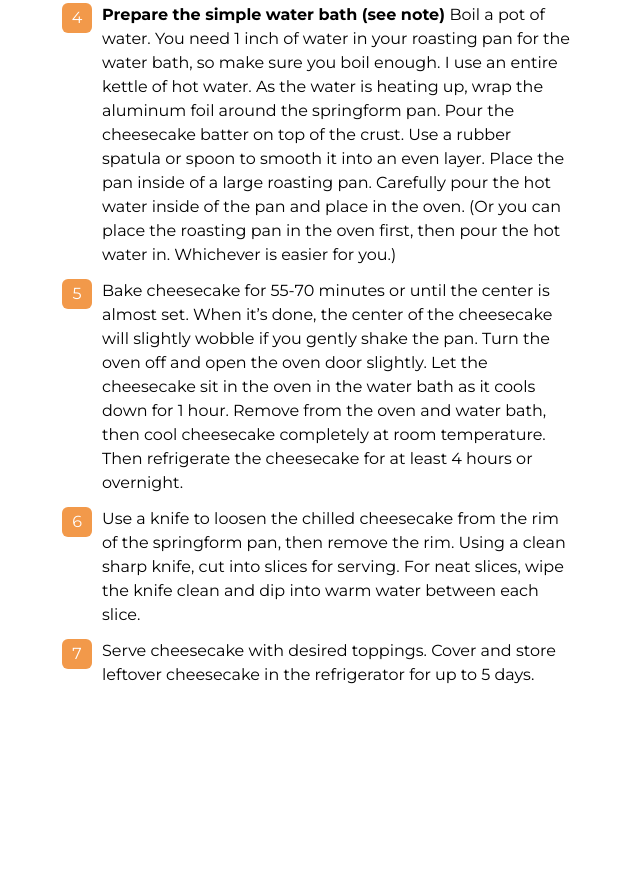
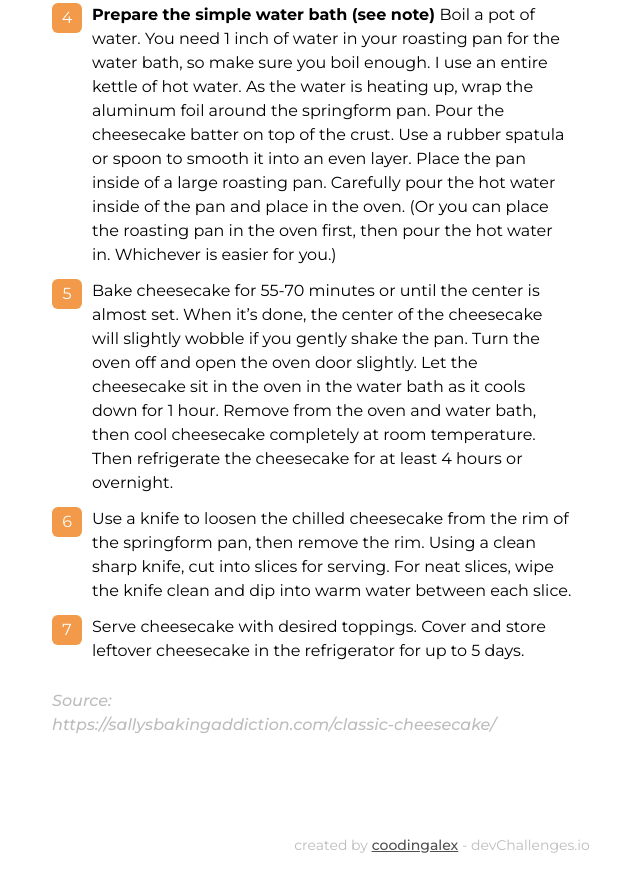
Before and after one commit to CoodingAlex/Recipe-Blog-devchallenges, a plain HTML site: page index.html in a window 1280 px wide. Shown: the part 1906-2780 px from the top of the page, without its empty margins (198-838 px from the left). Before the commit the page ends 2613 px from the top, so only its background shows below. Drawn offline with nearby package versions, Linux system fonts and the light colour scheme.

Commit message:
footer added

```diff
--- a/index.html
+++ b/index.html
@@ -184,9 +184,11 @@
                 </div>
               </li>
             </ul>
+            <div class="recipe__link"><p>Source:</p>https://sallysbakingaddiction.com/classic-cheesecake/ </div>
           </div>
         </div>
       </section>
+      <footer class="footer">created by <a href="https://devchallenges.io/portfolio/CoodingAlex">coodingalex</a> - devChallenges.io</footer>
     </main>
   </body>
 </html>
--- a/styles/index.css
+++ b/styles/index.css
@@ -1,6 +1,6 @@
 :root {
   --gray-2: #4f4f4f;
-  --grey-4: #bdbdbd;
+  --gray-4: #bdbdbd;
 }
 
 * {
@@ -90,7 +90,7 @@ li {
   font-size: 0.8rem;
   font-weight: 700;
   line-height: 9.75px;
-  color: var(--grey-4);
+  color: var(--gray-4);
 }
 
 .times__card--info p {
@@ -161,11 +161,38 @@ li {
   display: grid;
   grid-template-columns: 40px 1fr;
   margin-top: 12px;
-  padding-left: 10px;
   font-family: 'Montserrat', sans-serif;
   font-size: 1.6rem;
   font-weight: 400;
   line-height: 24px;
+}
+
+.recipe__link {
+  margin-top: 26px;
+  font-family: 'Montserrat', sans-serif;
+  font-size: 1.6rem;
+  font-weight: 400;
+  font-style: italic;
+  line-height: 24px;
+  color: var(--gray-4);
+}
+
+.footer {
+  width: 100%;
+  margin-top: 100px;
+  text-align: center;
+  font-family: 'Montserrat', sans-serif;
+  font-size: 1.4rem;
+  font-weight: 400;
+  line-height: 17.7px;
+  color: var(--gray-4);
+}
+
+.footer a {
+  list-style: none;
+  font-weight: 500;
+
+  color: var(--gray-2);
 }
 
 @media (min-width: 1000px) {
```
